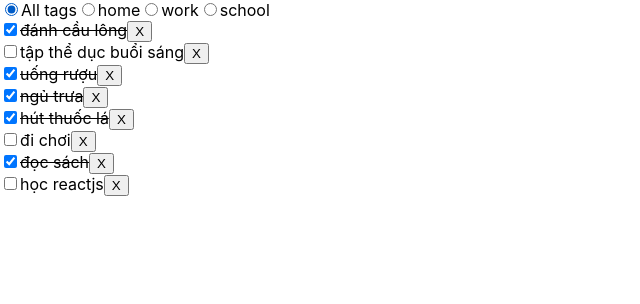
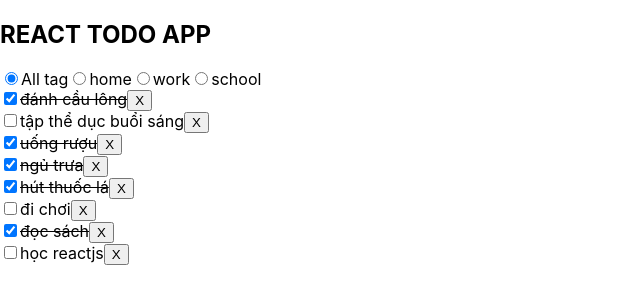
Before and after one commit to hungoke/todo-app, a React (Create React App) app: page / in a window 1280 px wide. Shown: the top 304 px of the page, without its empty margins (0-640 px from the left). Built offline with nearby package versions, Linux system fonts and the light colour scheme.

Commit message:
commit todo app context

```diff
--- /dev/null
+++ b/src/components/header/Header.js
@@ -0,0 +1,13 @@
+import React from 'react'
+
+class Header extends React.Component {
+  render() {
+    return (
+      <>
+        <h2>REACT TODO APP</h2>
+      </>
+    )
+  }
+}
+
+export default Header
--- a/src/components/todoApp/Tags/Tag.js
+++ /dev/null
@@ -1,30 +0,0 @@
-import React from 'react'
-import { TodoAppContext } from './../../../context/TodoAppContext'
-
-class Tag extends React.Component {
-  render() {
-    const { tag } = this.props
-
-    return (
-      <TodoAppContext.Consumer>
-        {
-          todoAppContext => (
-            <span>
-              <label>
-                <input
-                  type="radio"
-                  name="tag"
-                  checked={tag.id === todoAppContext.currentTag}
-                // onChange={ }
-                />
-                {tag.name}
-              </label>
-            </span>
-          )
-        }
-      </TodoAppContext.Consumer>
-    )
-  }
-}
-
-export default Tag
--- a/src/components/todoApp/Tags/Tags.js
+++ b/src/components/todoApp/Tags/Tags.js
@@ -1,6 +1,5 @@
 import React from 'react'
-import { TodoAppContext } from './../../../context/TodoAppContext'
-import Tag from './Tag'
+import { TodoAppContext } from '../../../context/TodoAppContext'
 
 class Tags extends React.Component {
   render() {
@@ -9,18 +8,31 @@ class Tags extends React.Component {
         {
           todoAppContext => (
             <>
-              {
-                <Tag
-                  key={0}
-                  tag={{ id: 0, name: 'All tags' }}
-                />
-              }
+              <span>
+                <label>
+                  <input
+                    type="radio"
+                    name="tag"
+                    checked={todoAppContext.currentTag === 0}
+                    onChange={() => todoAppContext.changeCurrentTag(0)}
+                  />
+                  All tag
+                </label>
+              </span>
+
               {
                 todoAppContext.tags.map(tag => (
-                  <Tag
-                    key={tag.id}
-                    tag={tag}
-                  />
+                  <span>
+                    <label>
+                      <input
+                        type="radio"
+                        name="tag"
+                        checked={tag.id === todoAppContext.currentTag}
+                        onChange={() => todoAppContext.changeCurrentTag(tag.id)}
+                      />
+                      {tag.name}
+                    </label>
+                  </span>
                 ))
               }
             </>
--- a/src/components/todoApp/index.js
+++ b/src/components/todoApp/index.js
@@ -1,5 +1,6 @@
 import React from 'react'
 import { TodoAppContext } from '../../context/TodoAppContext'
+import Header from '../header/Header'
 import { tasks } from './../../constants/tasks'
 import Tags from './Tags/Tags'
 import TasksList from './Tasks/TasksList'
@@ -36,6 +37,8 @@ class TodoApp extends React.Component {
 
     return (
       <>
+        <Header />
+
         <TodoAppContext.Provider value={{ ...contextValue, changeCurrentTag: this.changeCurrentTag }}>
           <Tags />
           <TasksList />
```
Also changed, not shown: src/components/todoApp/AddNewTask/AddNewTask.js (+15 -15 lines).
